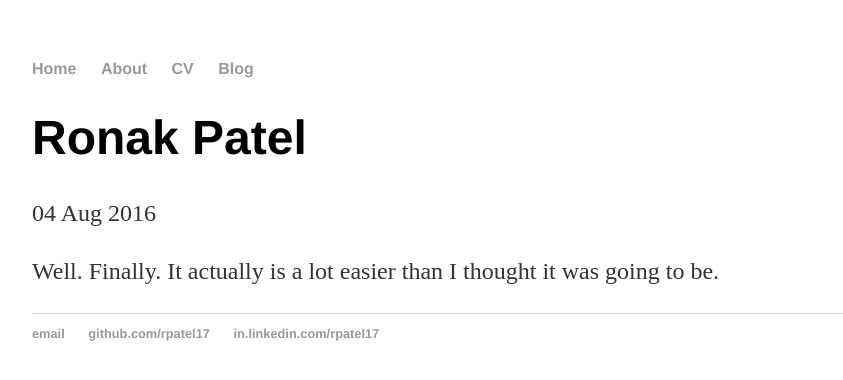
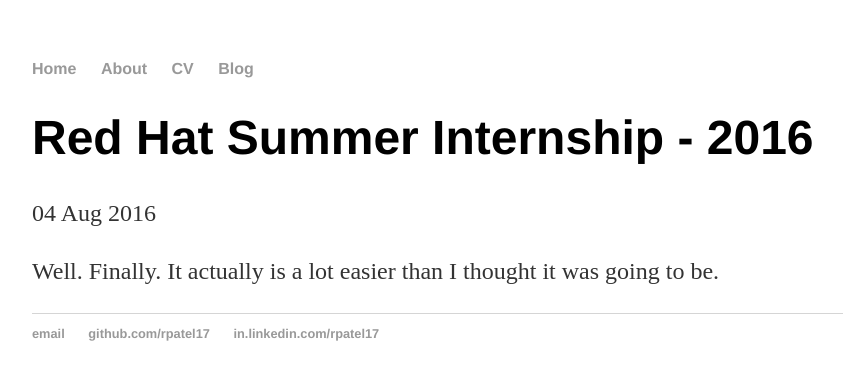
Before and after one commit to rpatel17/rpatel17.github.io, a Jekyll site: the page built from _posts/2016-08-04-RedHat-Summer-2016-my-post.md, in a window 1280 px wide. Shown: the top 380 px of the page, without its empty margins (160-1003 px from the left). Built offline with Jekyll 4.4.1, drawn with Linux system fonts in a browser that asks for light colours.

Commit message:
Update 2016-08-04-RedHat-Summer-2016-my-post.md

```diff
--- a/_posts/2016-08-04-RedHat-Summer-2016-my-post.md
+++ b/_posts/2016-08-04-RedHat-Summer-2016-my-post.md
@@ -1,6 +1,6 @@
 ---
 layout: post
-title: "Ronak Patel"
+title: "Red Hat Summer Internship - 2016"
 date: 2016-08-04
 ---
 
```
